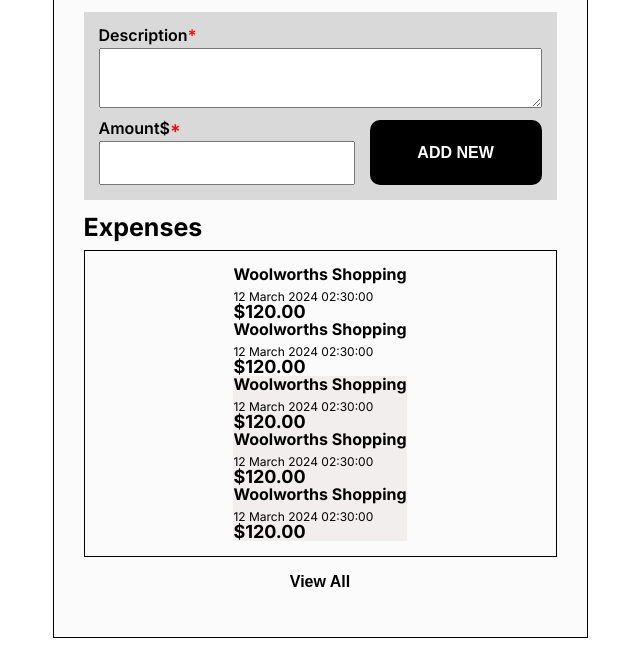
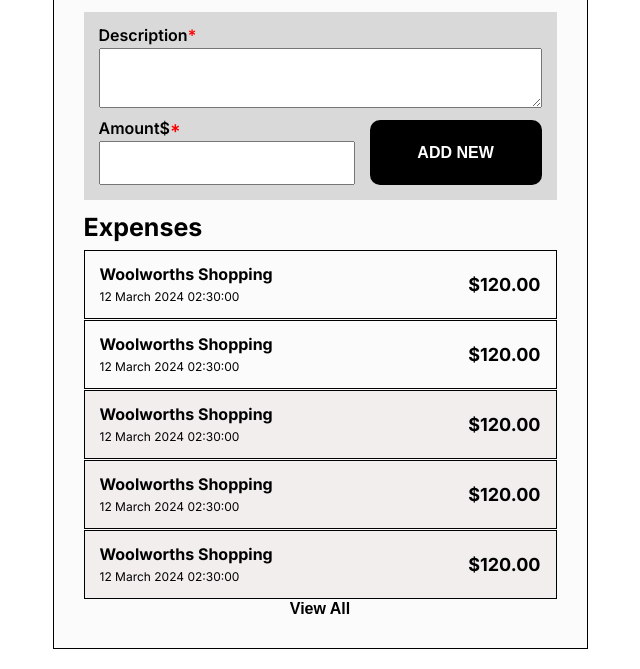
Before and after one commit to utsavcoder77/split-cost, a plain HTML site: page index.html in a window 1280 px wide. Shown: the part 299-968 px from the top of the page, without its empty margins (320-960 px from the left). Drawn offline with Linux system fonts and the light colour scheme.

Commit message:
changed css in expenses-container[utsav]

```diff
--- a/assets/css/style.css
+++ b/assets/css/style.css
@@ -123,7 +123,7 @@ button:hover{
     flex-basis: 40%;
 }
 
-.expenses-container > div {
+.expenses-container > div > div {
     border: 1px solid  black;
     margin-bottom: 1px;
     padding: 15px;
@@ -143,11 +143,6 @@ button:hover{
     font-size: 16px;
     display: block;
     margin-bottom: 5px;
-}
-
-.expenses-container #all-expenses{
-    display: flex;
-    flex-direction: column;
 }
 
 .expenses-container > div time{
```
